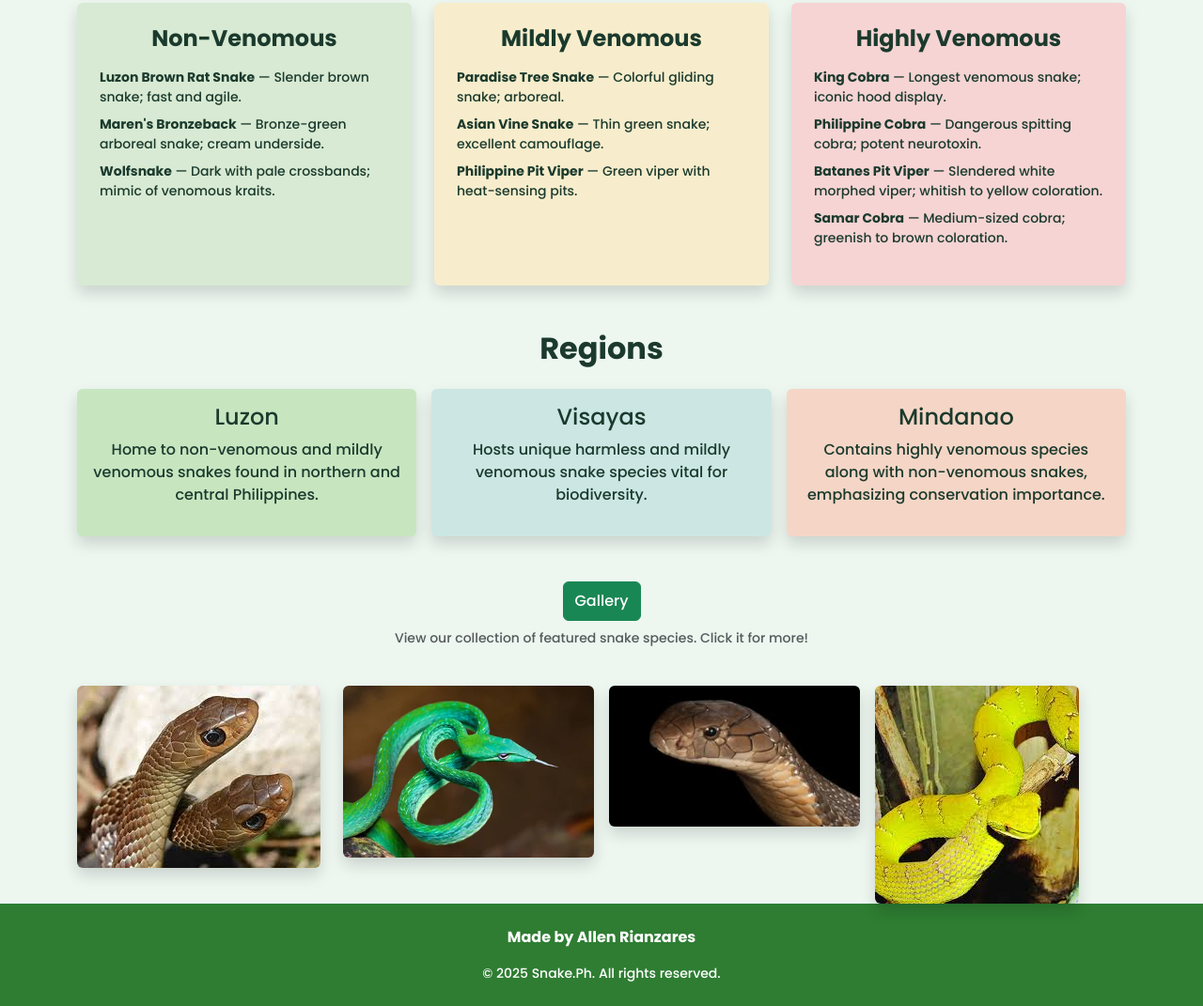
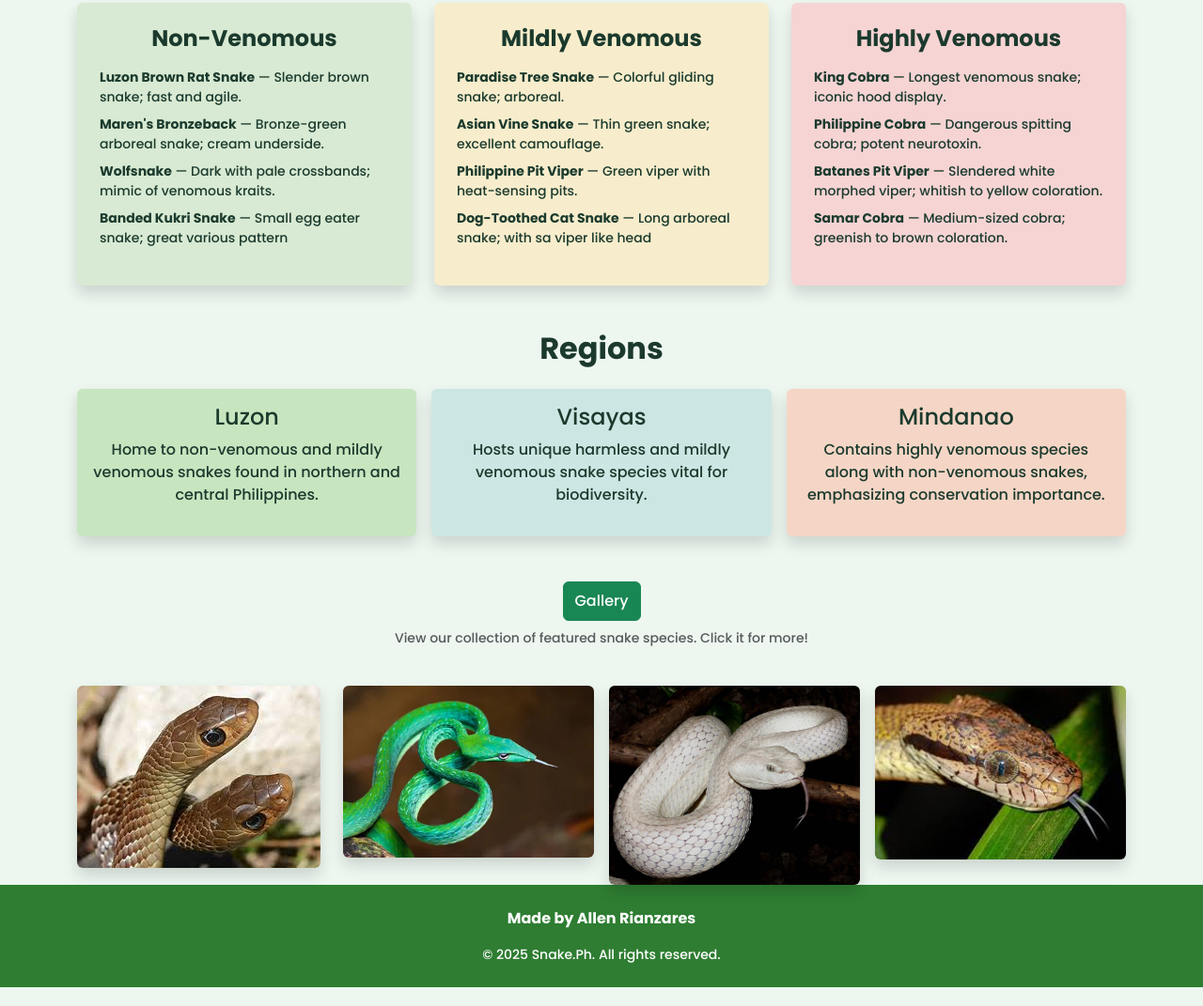
Before and after one commit to Allen04-Rianzares/Activity_6, a plain HTML site: page index.html in a window 1280 px wide. Shown: the part 1191-2262 px from the top of the page at 94% size. Drawn offline with nearby package versions, Linux system fonts and the light colour scheme.

Commit message:
added more picture

```diff
--- a/index.html
+++ b/index.html
@@ -150,6 +150,10 @@
                 <strong>Wolfsnake</strong> — Dark with pale crossbands; mimic of
                 venomous kraits.
               </li>
+              <li class="mb-2">
+                <strong>Banded Kukri Snake</strong> — Small egg eater snake;
+                great various pattern
+              </li>
             </ul>
           </div>
         </div>
@@ -172,6 +176,10 @@
               <li class="mb-2">
                 <strong>Philippine Pit Viper</strong> — Green viper with
                 heat-sensing pits.
+              </li>
+              <li class="mb-2">
+                <strong>Dog-Toothed Cat Snake</strong> — Long arboreal snake;
+                with sa viper like head
               </li>
             </ul>
           </div>
@@ -274,20 +282,20 @@
           </a>
         </div>
         <div class="col-md-3 col-6">
-          <a href="king.jpg" target="_blank">
+          <a href="batanespv.jpg"target="_blank">
             <img
-              src="king.jpg"
+              src="batanespv.jpg"
               class="img-fluid rounded shadow"
-              alt="King Cobra"
+              alt="Batanes it Viper"
             />
           </a>
         </div>
         <div class="col-md-3 col-6">
-          <a href="pit viper.jpg" target="_blank">
+          <a href="boiga.jpg"target="blank">
             <img
-              src="pit viper.jpg"
+              src="boiga.jpg"
               class="img-fluid rounded shadow"
-              alt="Philippine Pit Viper"
+              alt="Dog Toothed Cat Snake"
             />
           </a>
         </div>
```
Also changed, not shown: gallery.html (+19 -9 lines), boiga.jpg (added), kukri.jpg (added).
